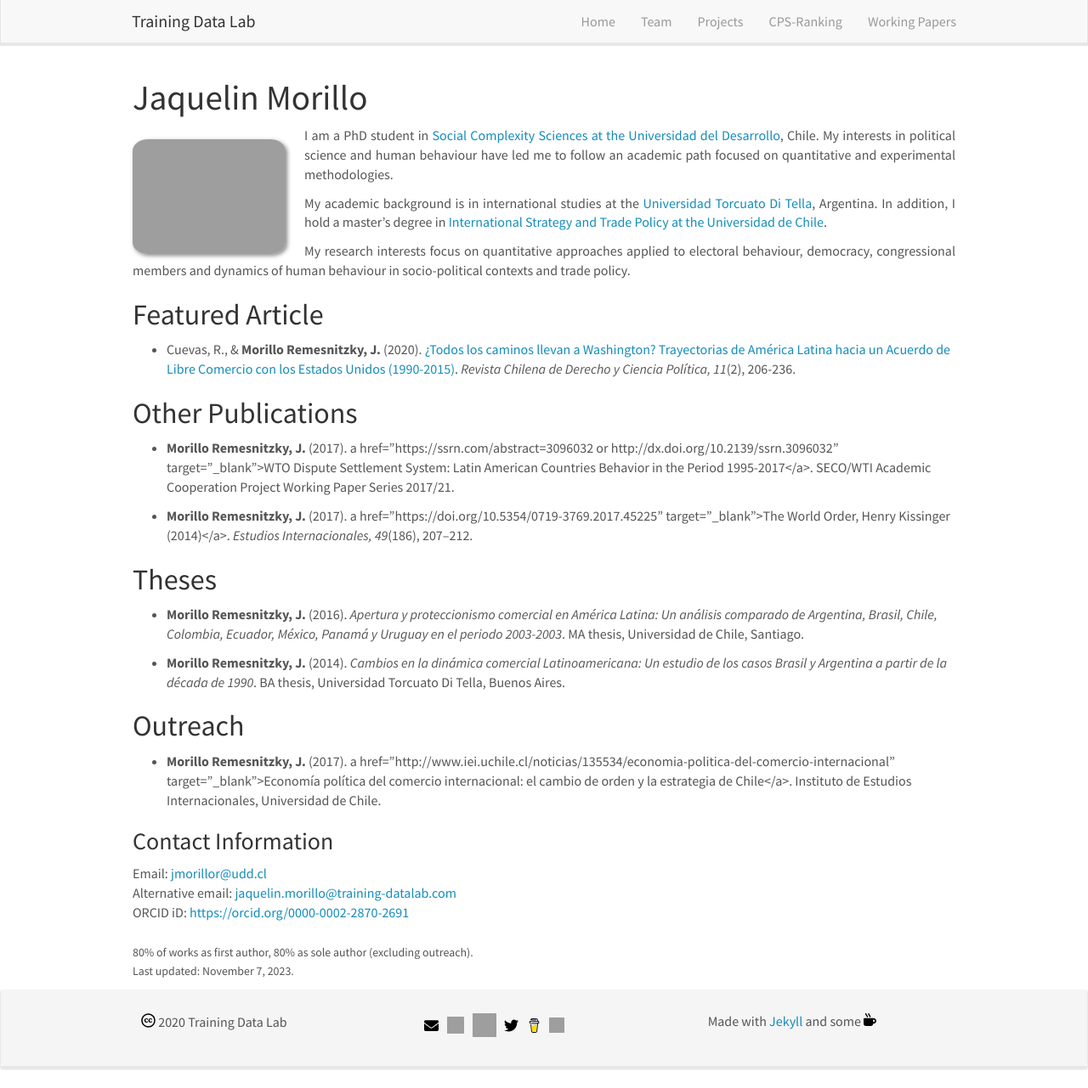
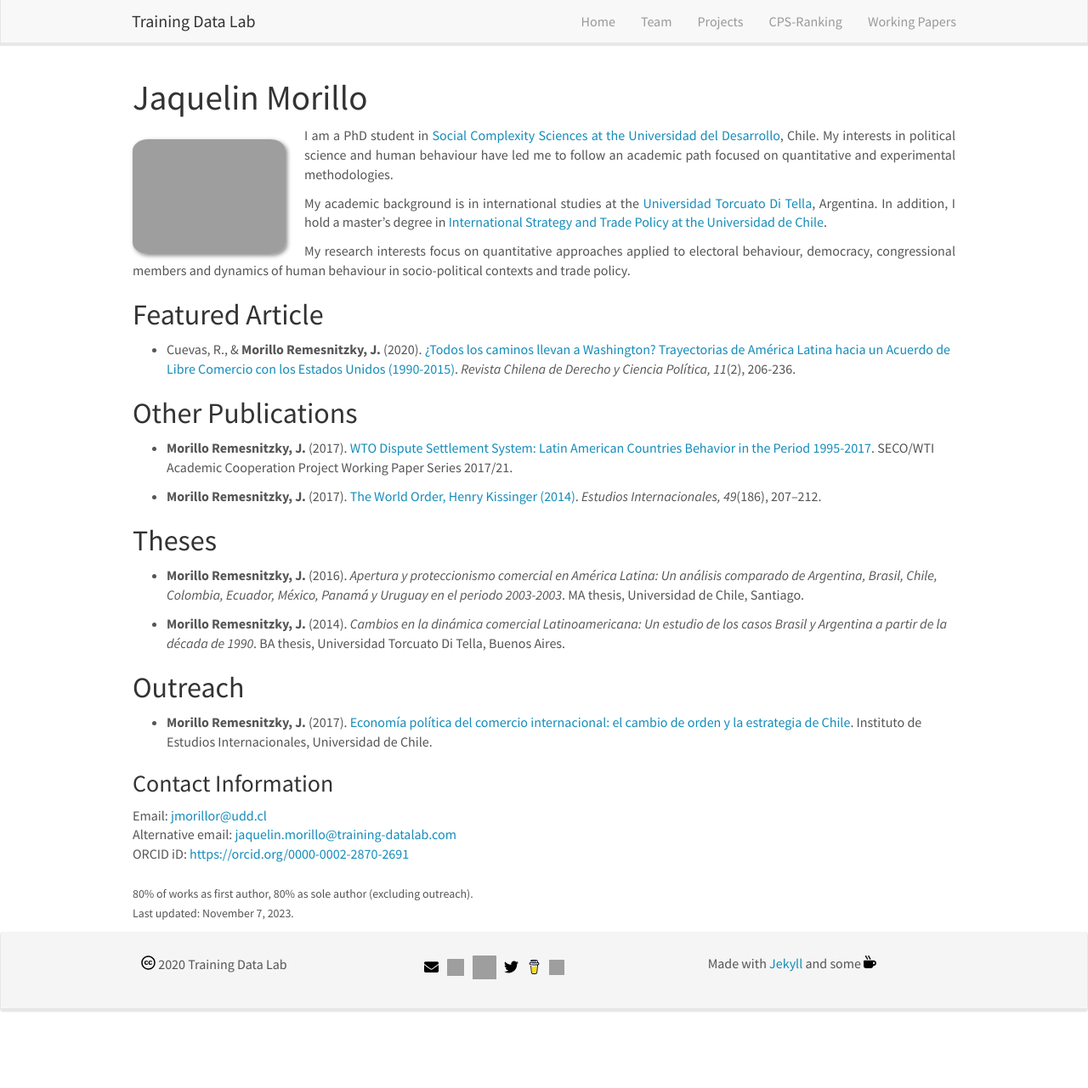
Before and after one commit to training-datalab/old-training-datalab.com, a Jekyll site: the page built from _pages/jmorillo.md, in a window 1280 px wide and 1281 px high. Shown: the whole window at 85% size. Built offline with Jekyll 4.4.1, drawn with Linux system fonts in a browser that asks for light colours; nearby versions of some CDN libraries.

Commit message:
Update jmorillo.md
Co-Authored-By: jaquelin Morillo <91754541+JaquelinMorillo@users.noreply.github.com>

```diff
--- a/_pages/jmorillo.md
+++ b/_pages/jmorillo.md
@@ -22,9 +22,9 @@ permalink: /team/jmorillo/
 
 ## Other Publications
 
-- **Morillo Remesnitzky, J.** (2017). a href="https://ssrn.com/abstract=3096032 or http://dx.doi.org/10.2139/ssrn.3096032" target="_blank">WTO Dispute Settlement System: Latin American Countries Behavior in the Period 1995-2017</a>. SECO/WTI Academic Cooperation Project Working Paper Series 2017/21.
+- **Morillo Remesnitzky, J.** (2017). <a href="https://ssrn.com/abstract=3096032 or http://dx.doi.org/10.2139/ssrn.3096032" target="_blank">WTO Dispute Settlement System: Latin American Countries Behavior in the Period 1995-2017</a>. SECO/WTI Academic Cooperation Project Working Paper Series 2017/21.
 
-- **Morillo Remesnitzky, J.** (2017). a href="https://doi.org/10.5354/0719-3769.2017.45225" target="_blank">The World Order, Henry Kissinger (2014)</a>. *Estudios Internacionales, 49*(186), 207–212.
+- **Morillo Remesnitzky, J.** (2017). <a href="https://doi.org/10.5354/0719-3769.2017.45225" target="_blank">The World Order, Henry Kissinger (2014)</a>. *Estudios Internacionales, 49*(186), 207–212.
 
 ## Theses
 
@@ -34,7 +34,7 @@ permalink: /team/jmorillo/
 
 ## Outreach
 
-- **Morillo Remesnitzky, J.** (2017). a href="http://www.iei.uchile.cl/noticias/135534/economia-politica-del-comercio-internacional" target="_blank">Economía política del comercio internacional: el cambio de orden y la estrategia de Chile</a>. Instituto de Estudios Internacionales, Universidad de Chile.
+- **Morillo Remesnitzky, J.** (2017). <a href="http://www.iei.uchile.cl/noticias/135534/economia-politica-del-comercio-internacional" target="_blank">Economía política del comercio internacional: el cambio de orden y la estrategia de Chile</a>. Instituto de Estudios Internacionales, Universidad de Chile.
 
 ### Contact Information
 
```
